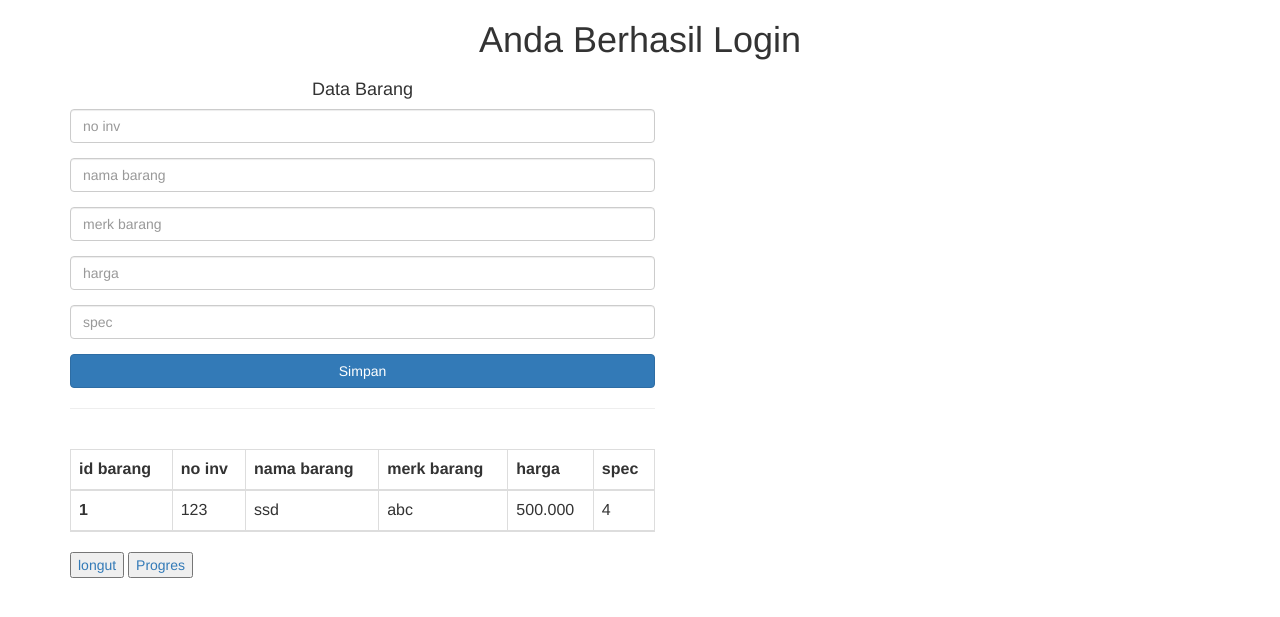
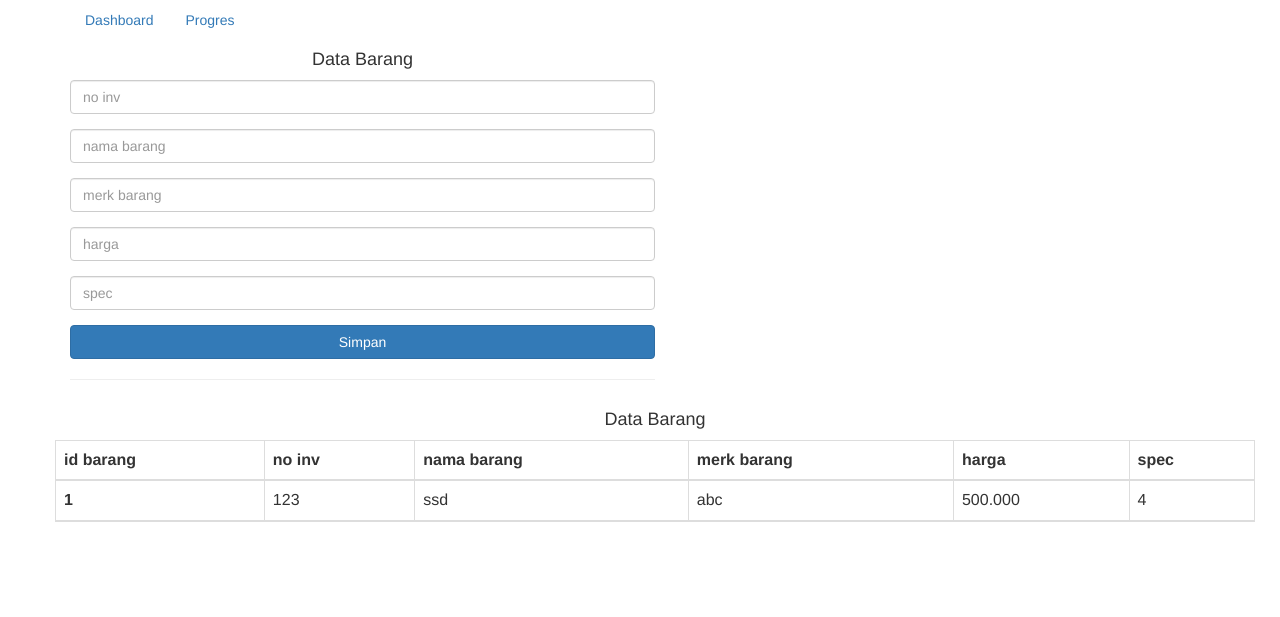
Before and after one commit to gandhi-idn/sidabar, a CodeIgniter app: the page made by application/views/dashboard.php in a window 1280 px wide. Shown: the top 617 px of the page. Run offline with CodeIgniter, Linux system fonts and the light colour scheme; data that the repository does not hold is empty.

Commit message:
edit view dan ubah base url config

```diff
--- a/application/config/config.php
+++ b/application/config/config.php
@@ -1,5 +1,5 @@
 <?php
-defined('BASEPATH') OR exit('No direct script access allowed');
+defined('BASEPATH') or exit('No direct script access allowed');
 
 /*
 |--------------------------------------------------------------------------
@@ -23,7 +23,7 @@ defined('BASEPATH') OR exit('No direct script access allowed');
 | a PHP script and you can easily do that on your own.
 |
 */
-$config['base_url'] = 'https://6670-103-144-170-192.ap.ngrok.io/tiket/';
+$config['base_url'] = 'http://localhost/tiket/';
 
 /*
 |--------------------------------------------------------------------------
@@ -52,7 +52,7 @@ $config['index_page'] = '';
 |
 | WARNING: If you set this to 'PATH_INFO', URIs will always be URL-decoded!
 */
-$config['uri_protocol']	= 'REQUEST_URI';
+$config['uri_protocol']    = 'REQUEST_URI';
 
 /*
 |--------------------------------------------------------------------------
@@ -78,7 +78,7 @@ $config['url_suffix'] = '';
 | than english.
 |
 */
-$config['language']	= 'english';
+$config['language']    = 'english';
 
 /*
 |--------------------------------------------------------------------------
@@ -408,12 +408,12 @@ $config['sess_regenerate_destroy'] = FALSE;
 |       'cookie_httponly') will also affect sessions.
 |
 */
-$config['cookie_prefix']	= '';
-$config['cookie_domain']	= '';
-$config['cookie_path']		= '/';
-$config['cookie_secure']	= FALSE;
-$config['cookie_httponly'] 	= FALSE;
-$config['cookie_samesite'] 	= 'Lax';
+$config['cookie_prefix']    = '';
+$config['cookie_domain']    = '';
+$config['cookie_path']        = '/';
+$config['cookie_secure']    = FALSE;
+$config['cookie_httponly']     = FALSE;
+$config['cookie_samesite']     = 'Lax';
 
 /*
 |--------------------------------------------------------------------------
--- a/application/views/dashboard.php
+++ b/application/views/dashboard.php
@@ -1,10 +1,14 @@
 <div class="container">
+
     <head>
         <title>Webslesson | <?php echo $title; ?></title>
-      <link rel="stylesheet"  href="https://maxcdn.bootstrapcdn.com/bootstrap/3.3.7/css/bootstrap.min.css" />
+        <link rel="stylesheet" href="https://maxcdn.bootstrapcdn.com/bootstrap/3.3.7/css/bootstrap.min.css" />
     </head>
+    <ul class="nav nav-pills">
+        <li role="presentation" class="enabled"><a href="#">Dashboard</a></li>
+        <li role="presentation" class="enabled"><a href="<?= base_url('index.php/main/progres'); ?>">Progres</a></li>
+    </ul>
     <div class="text-center">
-          <h1> Anda Berhasil Login</h1>
         <div>
         </div>
     </div>
@@ -12,9 +16,7 @@
     <div class="container">
         <!-- Outer Row -->
         <div class="row justify-content-center">
-
             <div class="col-md-6">
-
                 <div class="card o-hidden border-0 shadow-lg my-5">
                     <div class="card-body p-0">
                         <!-- Nested Row within Card Body -->
@@ -24,39 +26,50 @@
                                     <div class="text-center">
                                         <h1 class="h4 text-gray-900 mb-4">Data Barang</h1>
                                     </div>
-                            <form class="user" methot="POST" action="<?= base_url('')?>">
+                                    <form class="user" methot="POST" action="#">
                                         <div class="form-group">
-                                    <input type="text" class="form-control form-control-user" id=""
-                                        placeholder="no inv" name="no_inv" value="<?= set_value('fullname')?>">
-                                        <?= form_error('no inv', '<small class="tex-danger pl-3">', '</small>')?>
+                                            <input type="text" class="form-control form-control-user" id="" placeholder="no inv" name="no_inv" value="<?= set_value('fullname') ?>">
+                                            <?= form_error('no inv', '<small class="tex-danger pl-3">', '</small>') ?>
                                         </div>
                                         <div class="form-group">
-                                    <input type="text" class="form-control form-control-user" id=""
-                                        placeholder="nama barang" name="nama_barang" value="<?= set_value('fullname')?>">
-                                        <?= form_error('nama barang', '<small class="tex-danger pl-3">', '</small>')?>
+                                            <input type="text" class="form-control form-control-user" id="" placeholder="nama barang" name="nama_barang" value="<?= set_value('fullname') ?>">
+                                            <?= form_error('nama barang', '<small class="tex-danger pl-3">', '</small>') ?>
                                         </div>
                                         <div class="form-group">
-                                    <input type="text" class="form-control form-control-user" id=""
-                                        placeholder="merk barang" name="merk_barang" value="<?= set_value('fullname')?>">
-                                        <?= form_error('merk barang', '<small class="tex-danger pl-3">', '</small>')?>
+                                            <input type="text" class="form-control form-control-user" id="" placeholder="merk barang" name="merk_barang" value="<?= set_value('fullname') ?>">
+                                            <?= form_error('merk barang', '<small class="tex-danger pl-3">', '</small>') ?>
                                         </div>
                                         <div class="form-group">
-                                    <input type="text" class="form-control form-control-user" id=""
-                                        placeholder="harga" name="harga" value="<?= set_value('fullname')?>">
-                                        <?= form_error('harga', '<small class="tex-danger pl-3">', '</small>')?>
+                                            <input type="text" class="form-control form-control-user" id="" placeholder="harga" name="harga" value="<?= set_value('fullname') ?>">
+                                            <?= form_error('harga', '<small class="tex-danger pl-3">', '</small>') ?>
                                         </div>
                                         <div class="form-group">
-                                    <input type="text" class="form-control form-control-user" id=""
-                                        placeholder="spec" name="spec" value="<?= set_value('fullname')?>">
-                                        <?= form_error('spec', '<small class="tex-danger pl-3">', '</small>')?>
+                                            <input type="text" class="form-control form-control-user" id="" placeholder="spec" name="spec" value="<?= set_value('fullname') ?>">
+                                            <?= form_error('spec', '<small class="tex-danger pl-3">', '</small>') ?>
                                         </div>
                                         <button type="submit" class="btn btn-primary btn-user btn-block">
                                             Simpan
                                         </button>
                                         <hr>
                                     </form>
-
-                            <table class="table">
+                                </div>
+                            </div>
+                        </div>
+                    </div>
+                </div>
+            </div>
+        </div>
+        <div class="row justify-content-center">
+            <div class="col">
+                <div class="card o-hidden border-0 shadow-lg my-5">
+                    <div class="card-body p-0">
+                        <!-- Nested Row within Card Body -->
+                        <div class="row">
+                            <div class="col-lg">
+                                <div class="p-5">
+                                    <div class="text-center">
+                                        <h1 class="h4 text-gray-900 mb-4">Data Barang</h1>
+                                    </div>
                                     <table class="table table-bordered">
                                         <thead>
                                             <tr>
@@ -77,13 +90,6 @@
                                             </tr>
                                         </thead>
                                     </table>
-
-                            <button>
-                                <a class="text-center" class="small" href="<?= base_url('index.php/main/login'); ?>">longut </a>
-                            </button>
-                            <button class="text-center">
-                                <a class="text-center" class="small" href="<?= base_url('index.php/main/progres'); ?>"> Progres</a>
-                            </button>
                                 </div>
                             </div>
                         </div>
```
Also changed, not shown: application/views/progres.php (+37 -29 lines). Lines whose indentation alone changed are shown as unchanged.
